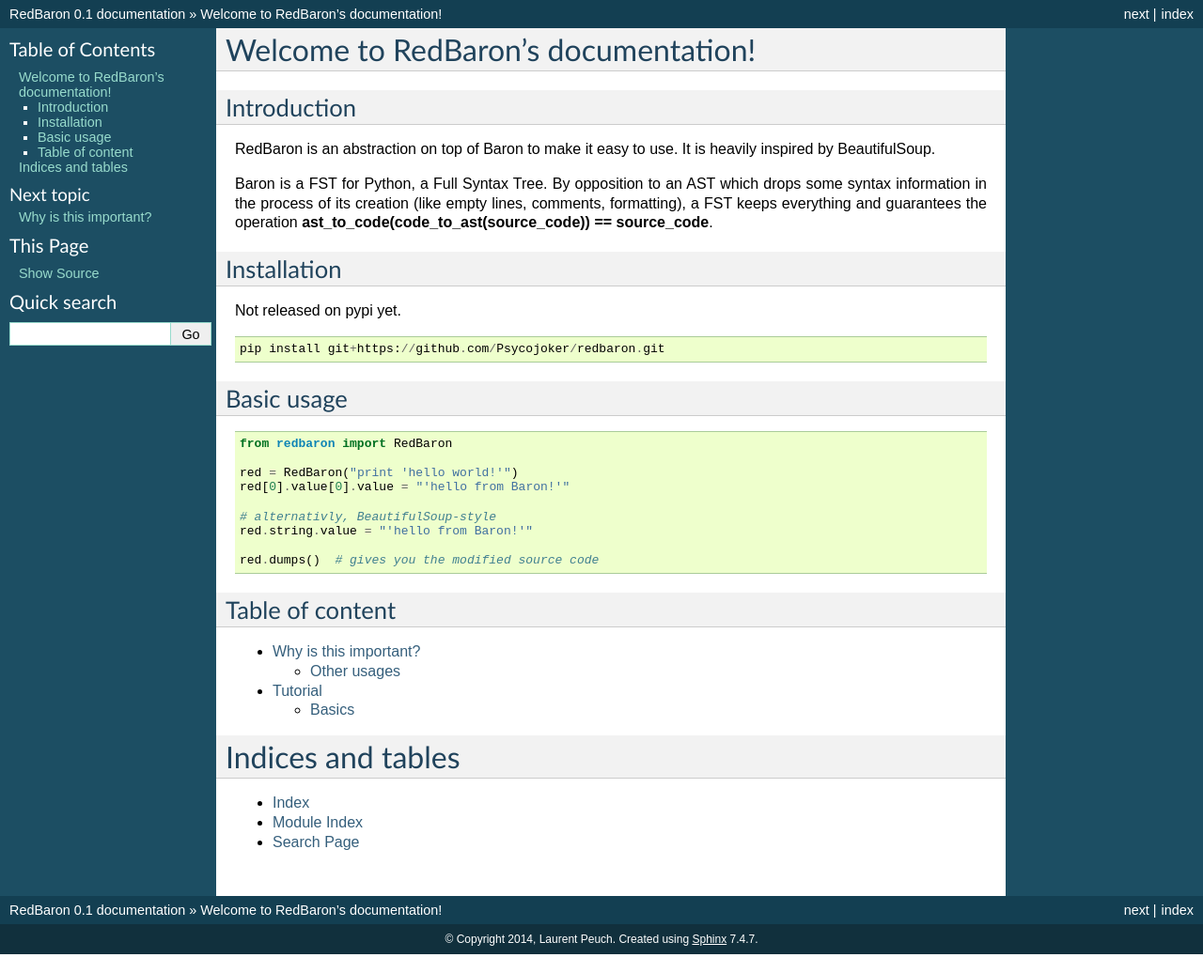
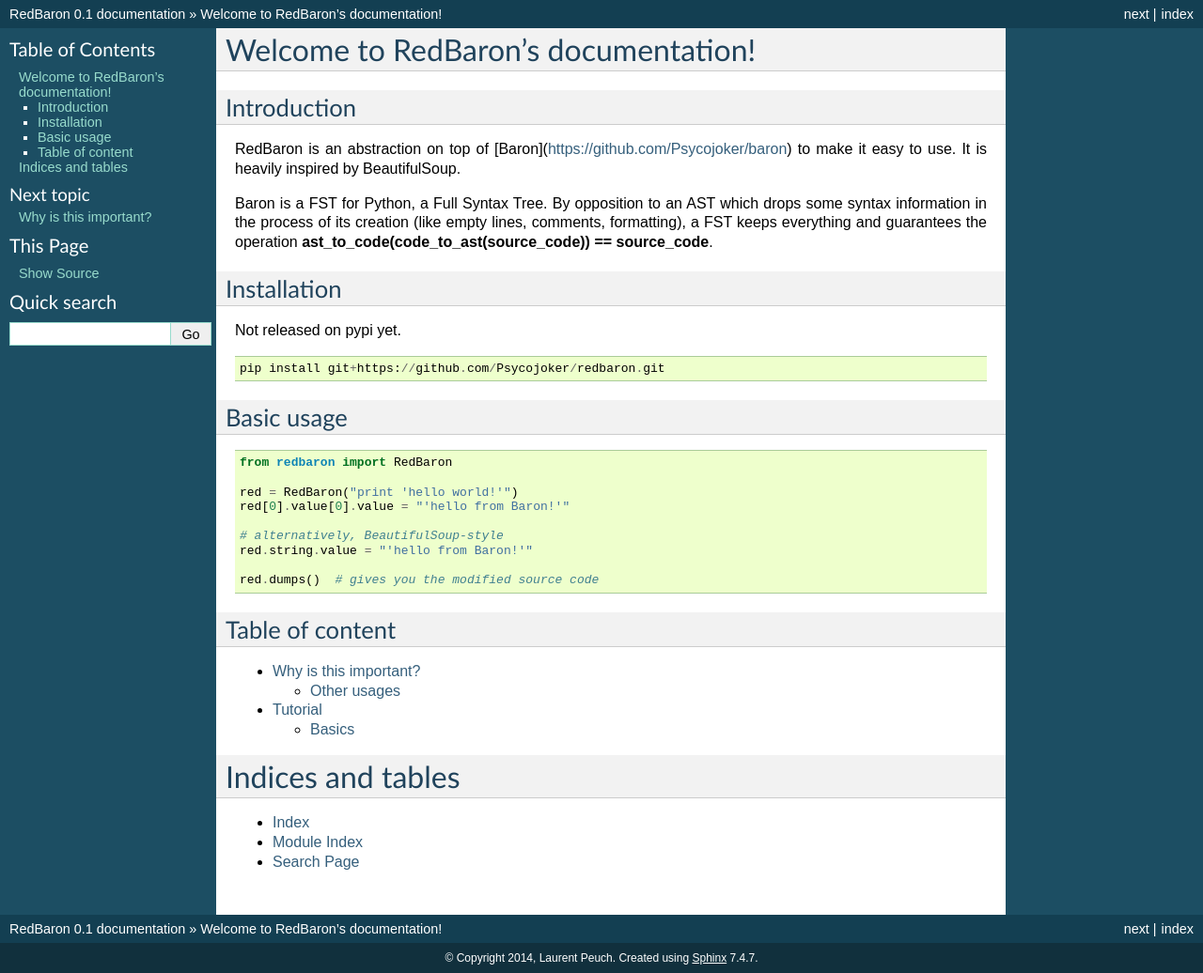
Before and after one commit to PyCQA/redbaron, a Sphinx documentation site: the page built from docs/index.rst, in a window 1280 px wide. Shown: the whole page at 94% size. Built offline with Sphinx 7.4.7, drawn with Linux system fonts in a browser that asks for light colours.

Commit message:
Doc changes
* Add link to baron repository
* Code block for python highlighting
* s/alternativly/alternatively

```diff
--- a/docs/index.rst
+++ b/docs/index.rst
@@ -4,7 +4,7 @@ Welcome to RedBaron's documentation!
 Introduction
 ------------
 
-RedBaron is an abstraction on top of Baron to make it easy to use. It is
+RedBaron is an abstraction on top of [Baron](https://github.com/Psycojoker/baron) to make it easy to use. It is
 heavily inspired by BeautifulSoup.
 
 Baron is a FST for Python, a Full Syntax Tree. By opposition to an AST which
@@ -24,14 +24,14 @@ Not released on pypi yet.
 Basic usage
 -----------
 
-::
+.. code-block:: python
 
     from redbaron import RedBaron
 
     red = RedBaron("print 'hello world!'")
     red[0].value[0].value = "'hello from Baron!'"
 
-    # alternativly, BeautifulSoup-style
+    # alternatively, BeautifulSoup-style
     red.string.value = "'hello from Baron!'"
 
     red.dumps()  # gives you the modified source code
```
